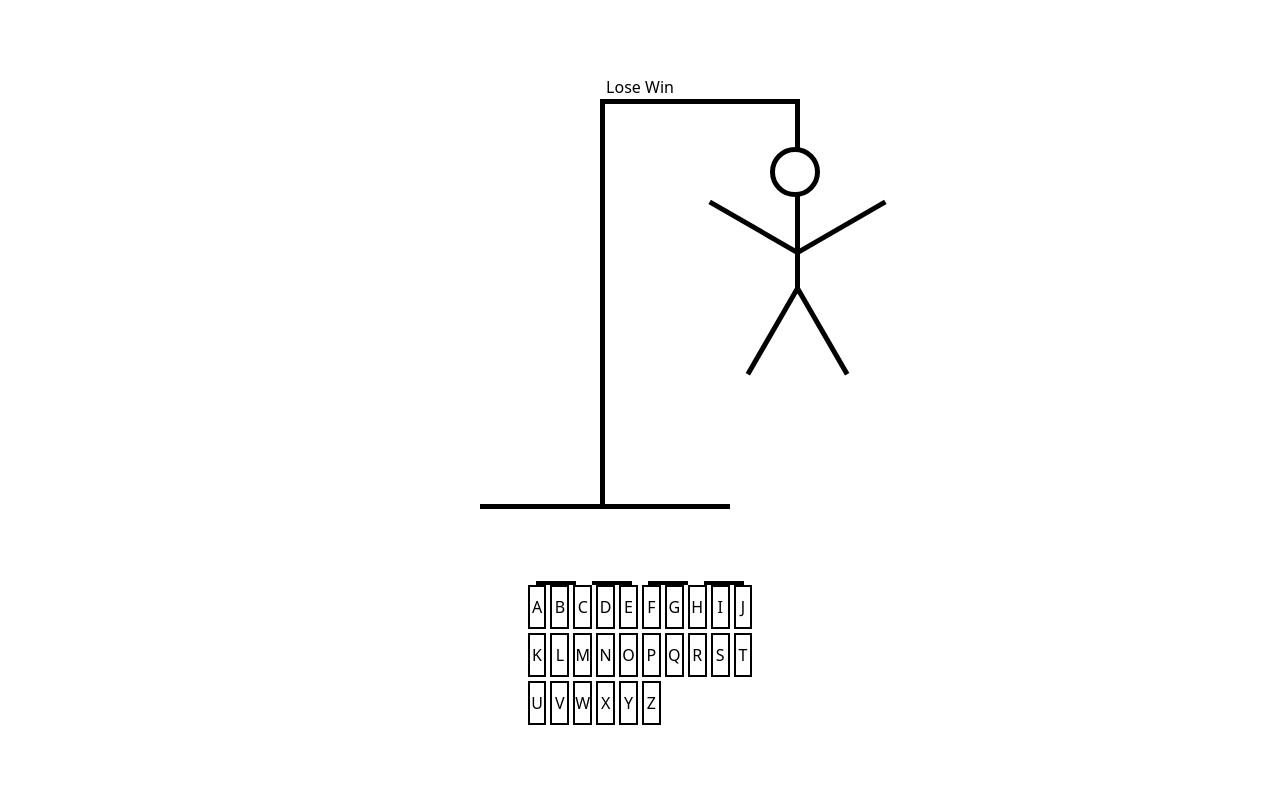
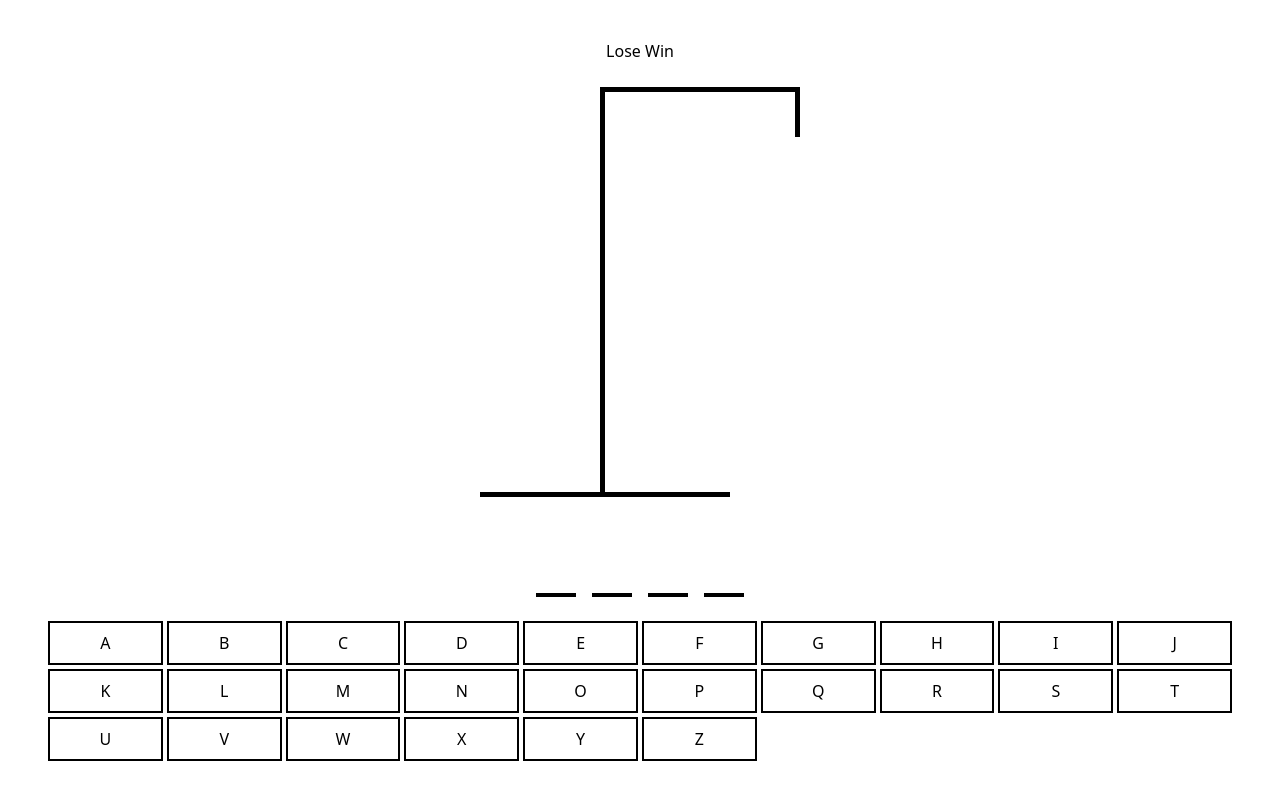
Before and after one commit to aishaksl/react-hangman, a React (Vite) app: page / in a window 1280 px wide. Built offline with nearby package versions, Linux system fonts and the light colour scheme.

Commit message:
feat: add HangmanDrawing component with body parts rendering

```diff
--- a/src/App.tsx
+++ b/src/App.tsx
@@ -12,15 +12,17 @@ function App() {
 
   const [guessedLetters, setGuessedLetters] = useState<string[]>([])
 
-  console.log(wordToGuess)
+  const incorrectLetters = guessedLetters.filter(letter => !wordToGuess.includes(letter))
 
   return (
+    <div className='h-screen w-screen flex flex-col items-center justify-center space-y-6'>
+      <div>Lose Win</div>
+      <HangmanDrawing numberOfGuesses={incorrectLetters.length} />
+      <HangmanWord />
+      <div className='self-stretch'>
+        <Keyboard />
+      </div>
 
-    <div className='h-screen w-screen flex flex-col items-center justify-center'>
-      <div>Lose Win</div>
-      <HangmanDrawing />
-      <HangmanWord />
-      <Keyboard />
     </div>
 
   )
--- a/src/HangmanDrawing.tsx
+++ b/src/HangmanDrawing.tsx
@@ -1,35 +1,36 @@
-const Head = (
+const head = (
     <div className="absolute h-[50px] w-[50px] border-[5px] rounded-full top-[48px] right-[-20px]" />
 )
 
-const Body = (
+const body = (
     <div className="absolute h-[100px] w-[5px] top-[95px] right-0 bg-black" />
 )
 
-const RightArm = (
+const rightArm = (
     <div className="absolute h-[5px] w-[100px] top-[150px] right-[-100px] bg-black -rotate-30 origin-bottom-left" />
 )
 
-const LeftArm = (
+const leftArm = (
     <div className="absolute h-[5px] w-[100px] top-[150px] right-[5px] bg-black rotate-30 origin-bottom-right" />
 )
 
-const RightLeg = (
+const rightLeg = (
     <div className="absolute h-[5px] w-[100px] top-[185px] right-[-95px] bg-black rotate-60 origin-bottom-left" />
 )
 
-const LeftLeg = (
+const leftLeg = (
     <div className="absolute h-[5px] w-[100px] top-[185px] right-0 bg-black -rotate-60 origin-bottom-right" />
 )
 
-export function HangmanDrawing() {
+const BodyParts = [head, body, rightArm, leftArm, rightLeg, leftLeg]
+
+type HangmanDrawingProps = {
+    numberOfGuesses: number
+}
+
+export function HangmanDrawing({ numberOfGuesses }: HangmanDrawingProps) {
     return <div className="relative">
-        {Head}
-        {Body}
-        {RightArm}
-        {LeftArm}
-        {RightLeg}
-        {LeftLeg}
+        {BodyParts.slice(0, numberOfGuesses)}
 
         <div className="absolute h-[50px] w-[5px] bg-black top-0 right-0" />
         <div className="h-[5px] w-[200px] bg-black ml-[120px]" />
```
